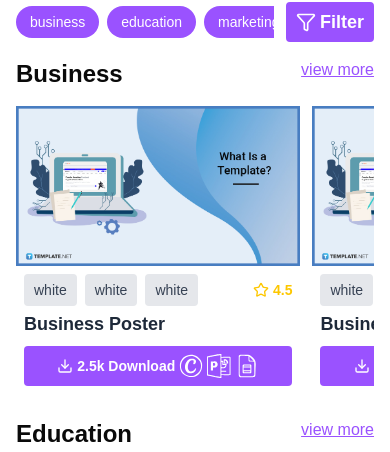
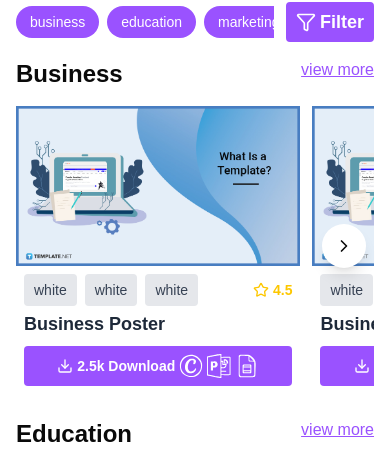
Before and after one commit to Vedharaj/TemplatesDesk, a Next.js app: page / in a window 390 px wide. Shown: the part 322-774 px from the top of the page. Built offline with nearby package versions, Linux system fonts and the light colour scheme; a web font is replaced by a local one.

Commit message:
TPD-26 feat: enhance CardContainer with scroll functionality and navigation buttons

```diff
--- a/components/CardContainer.tsx
+++ b/components/CardContainer.tsx
@@ -1,6 +1,8 @@
+"use client";
 
-import { ReactNode } from 'react';
-import Link from "next/link"
+import { ReactNode, useEffect, useRef, useState } from "react";
+import Link from "next/link";
+import { ChevronRight, ChevronLeft } from "lucide-react";
 
 interface CardContainerProps {
   children: ReactNode;
@@ -8,17 +10,86 @@ interface CardContainerProps {
 }
 
 const CardContainer = ({ children, title }: CardContainerProps) => {
+  const scrollRef = useRef<HTMLDivElement>(null);
+  const [canScrollLeft, setCanScrollLeft] = useState(false);
+  const [canScrollRight, setCanScrollRight] = useState(false);
+
+  const updateScrollState = () => {
+    const el = scrollRef.current;
+    if (!el) {
+      return;
+    }
+
+    const maxScrollLeft = el.scrollWidth - el.clientWidth;
+    setCanScrollLeft(el.scrollLeft > 0);
+    setCanScrollRight(el.scrollLeft < maxScrollLeft - 1);
+  };
+
+  const scrollByAmount = (direction: "left" | "right") => {
+    const el = scrollRef.current;
+    if (!el) {
+      return;
+    }
+
+    const amount = Math.max(220, Math.floor(el.clientWidth * 0.8));
+    el.scrollBy({
+      left: direction === "right" ? amount : -amount,
+      behavior: "smooth",
+    });
+  };
+
+  useEffect(() => {
+    updateScrollState();
+
+    const onResize = () => updateScrollState();
+    window.addEventListener("resize", onResize);
+
+    return () => {
+      window.removeEventListener("resize", onResize);
+    };
+  }, [children]);
+
   return (
-    <div className='mt-4 sm:mt-8 px-4 sm:px-12'>
+    <div className="mt-4 sm:mt-8 px-4 sm:px-12">
       <div className="flex justify-between">
-      <span className="text-2xl font-bold capitalize">{title}</span>
-      <Link href={"/categories/" + title} className="text-primary underline">view more</Link>
+        <span className="text-2xl font-bold capitalize">{title}</span>
+        <Link href={"/categories/" + title} className="text-primary underline">
+          view more
+        </Link>
       </div>
-      <div className='flex gap-3 w-full overflow-x-auto overflow-y-hidden scroll-smooth py-4 [scrollbar-width:none] [-ms-overflow-style:none] [-webkit-overflow-scrolling:touch] [&::-webkit-scrollbar]:hidden'>
-        {children}
+      <div className="group relative">
+        <div
+          ref={scrollRef}
+          onScroll={updateScrollState}
+          className="flex gap-3 w-full overflow-x-auto overflow-y-hidden scroll-smooth py-4 [scrollbar-width:none] [-ms-overflow-style:none] [-webkit-overflow-scrolling:touch] [&::-webkit-scrollbar]:hidden"
+        >
+          {children}
+
+        </div>
+          {canScrollRight && (
+            <button
+              type="button"
+              aria-label="Scroll right"
+              onClick={() => scrollByAmount("right")}
+              className="absolute top-1/2 right-2 -translate-y-1/2 rounded-full bg-white p-3 shadow-lg transition hover:bg-gray-200 cursor-pointer md:opacity-0 md:pointer-events-none md:group-hover:opacity-100 md:group-hover:pointer-events-auto"
+            >
+              <ChevronRight size={20} />
+            </button>
+          )}
+
+          {canScrollLeft && (
+            <button
+              type="button"
+              aria-label="Scroll left"
+              onClick={() => scrollByAmount("left")}
+              className="absolute top-1/2 left-2 -translate-y-1/2 rounded-full bg-white p-3 shadow-lg transition hover:bg-gray-200 cursor-pointer md:opacity-0 md:pointer-events-none md:group-hover:opacity-100 md:group-hover:pointer-events-auto"
+            >
+              <ChevronLeft size={20} />
+            </button>
+          )}
       </div>
     </div>
-  )
-}
+  );
+};
 
-export default CardContainer
+export default CardContainer;
```
